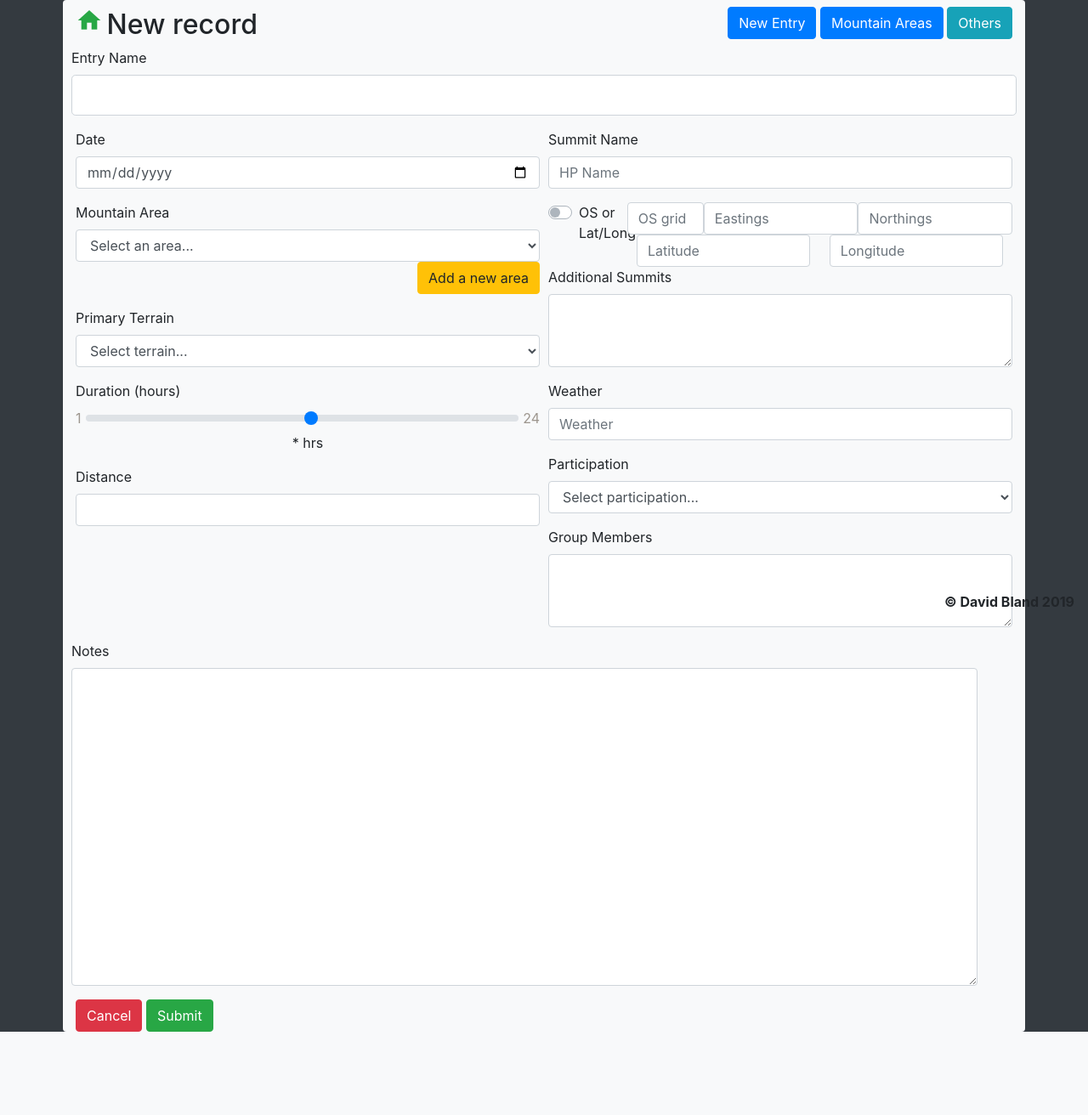
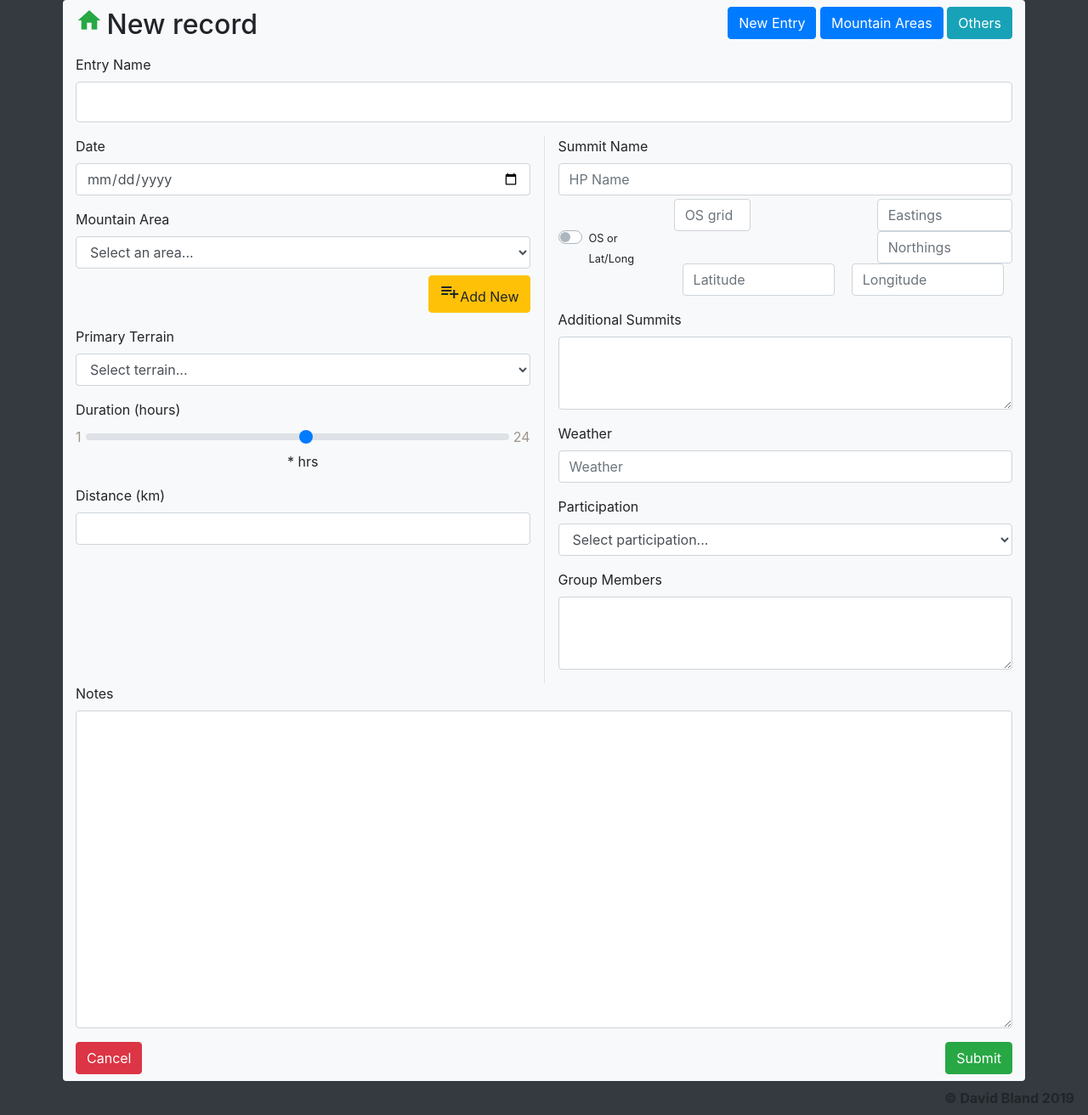
Before and after one commit to davebland/the-mountain-logbook, a Flask app: page /new in a window 1280 px wide. Shown: the part 64-1376 px from the top of the page at 85% size. Before the commit the page ends 1278 px from the top, so only its background shows below. Run offline with Flask 2, Linux system fonts and the light colour scheme; the visitor is signed in with stand-in values (Sample User, id 1); some libraries are stand-ins or nearby versions.

Commit message:
updates to edit form styling and footer

```diff
--- a/static/css/styles.css
+++ b/static/css/styles.css
@@ -1,12 +1,6 @@
 /* MAIN SITE STYLES */
 
 /* CONTAINERS */
-
-footer {
-    position: absolute;
-    bottom: 0;
-    right: 0;
-}
 
 /* TYPOGRAPHY */
 
@@ -35,7 +29,7 @@ footer {
 
 #inputs-highest-point-os input[type="number"] {
     width: 40%;
-    margin: auto;
+    margin-left: auto;
 }
 
 #inputs-highest-point-latlong input[type="number"] {
--- a/templates/base.html
+++ b/templates/base.html
@@ -26,8 +26,8 @@
         <!-- Login page or App Content Here -->
         {% endblock %}
     </div>
-    <footer>
-        <p class="px-3"><strong>&copy; David Bland 2019</strong></p>
+    <footer class="text-right px-3 py-2">
+        <strong>&copy; David Bland 2019</strong>
     </footer>
     {% block modals %}
     <!-- Area for modals within child templates -->
--- a/templates/new-edit.html
+++ b/templates/new-edit.html
@@ -2,7 +2,7 @@
 <!-- Logbook Add or Edit Entry -->
 {% block content %}
     <div class="row">
-        <div class="col">
+        <div class="col py-2">
             <!-- Form to add or edit the entry/record -->
             <!-- If editing an existing record action calls update function else call create function -->
             {% if record %}
@@ -10,15 +10,13 @@
             {% else %}
             <form action="{{ url_for('create', create_type='record') }}" method="POST">
             {% endif %}
-                <div class="form-row">
                 <div class="form-group">
                     <!-- Entry Name -->
                     <label for="input-entry-name">Entry Name</label>
                     <input type="text" class="form-control form-control-lg" id="input-entry-name" name="entry_name" size="100%" splaceholder="Entry Name" value="{{ record }}">
                 </div>
-                </div>
                 <div class="form-row">
-                    <div class="col-lg">
+                    <div class="col-lg pr-3 border-right">
                         <div class="form-group">
                             <!-- Date -->
                             <label for="input-date">Date</label>
@@ -43,8 +41,8 @@
                                 {% endif %}
                             </select>
                             <!-- Add new area button (to modal) -->
-                            <div class="text-right">
-                                <button type="button" class="btn btn-warning" data-toggle="modal" data-target="#modal-add-new-area">Add a new area</button>
+                            <div class="text-right mt-2">
+                                <button type="button" class="btn btn-warning" data-toggle="modal" data-target="#modal-add-new-area"><i class="material-icons">playlist_add</i>Add New</button>
                             </div>
                         </div>
                         <div class="form-group">
@@ -70,24 +68,23 @@
                         </div>
                         <div class="form-group">
                             <!-- Distance -->
-                            <label for="input-distance">Distance</label>
+                            <label for="input-distance">Distance (km)</label>
                             <input type="number" class="form-control" id="input-distance" name="distance" value="{{ record }}">
                         </div>
                     </div>
-                    <div class="col-lg">
+                    <div class="col-lg pl-3">
                         <!-- Highest Point -->
                         <div class="form-group">
                             <label for="input-highest-point-name">Summit Name</label>
                             <input type="text" class="form-control" id="input-highest-point-name" name="highest_point_name" placeholder="HP Name" value="{{ record }}">
-                        </div>
-                        <div class="form-row">
-                            <div class="col-2">
+                            <div class="form-row align-items-center mt-1">
+                                <div class="col-3">
                                     <div class="custom-control custom-switch">
                                         <input type="checkbox" class="custom-control-input" id="switch-os-latlong" onchange="toggleHighestPointCoords();">
-                                    <label class="custom-control-label" for="switch-os-latlong">OS or Lat/Long</label>
+                                        <label class="custom-control-label" for="switch-os-latlong"><small>OS or Lat/Long</small></label>
                                     </div>
                                 </div>
-                            <div class="col-10">
+                                <div class="col-9">
                                     <div id="inputs-highest-point-os" class="form-inline">
                                         <input type="text" class="form-control" id="input-os-grid" name="highest_point_os_grid" placeholder="OS grid" size="2" maxlength="2" value="{{ record }}">
                                         <input type="number" class="form-control" id="input-os-eastings" name="highest_point_os_eastings" placeholder="Eastings" value="{{ record }}">
@@ -96,6 +93,7 @@
                                     <div id="inputs-highest-point-latlong" class="form-inline">
                                         <input type="number" class="form-control" id="input-latitude" name="highest_point_latitude" placeholder="Latitude" value="{{ record }}">
                                         <input type="number" class="form-control" id="input-longitude" name="highest_point_longitude" placeholder="Longitude" value="{{ record }}">
+                                    </div>
                                 </div>
                             </div>
                         </div>
@@ -131,15 +129,21 @@
                         </div>
                     </div>
                 </div>
-                <div class="form-row">
                 <div class="form-group">
                     <!-- Notes -->
                     <label for="textarea-notes">Notes</label>
                     <textarea class="form-control" id="textarea-notes" name="notes" rows="15" cols="100%" value="{{ record }}"></textarea>
                 </div>
+                <div class="form-row">
+                    <div class="col">
+                        <a href="{{ url_for('index') }}"><button type="button" class="btn btn-danger">Cancel</button></a>
                     </div>
-                <a href="{{ url_for('index') }}"><button type="button" class="btn btn-danger">Cancel</button></a>
+                    <div class="col text-right">
                         <button type="submit" class="btn btn-success">Submit</button>
+                    </div>
+                </div>
+
+
             </form>
         </div>
     </div>
```
Lines whose indentation alone changed are shown as unchanged.
